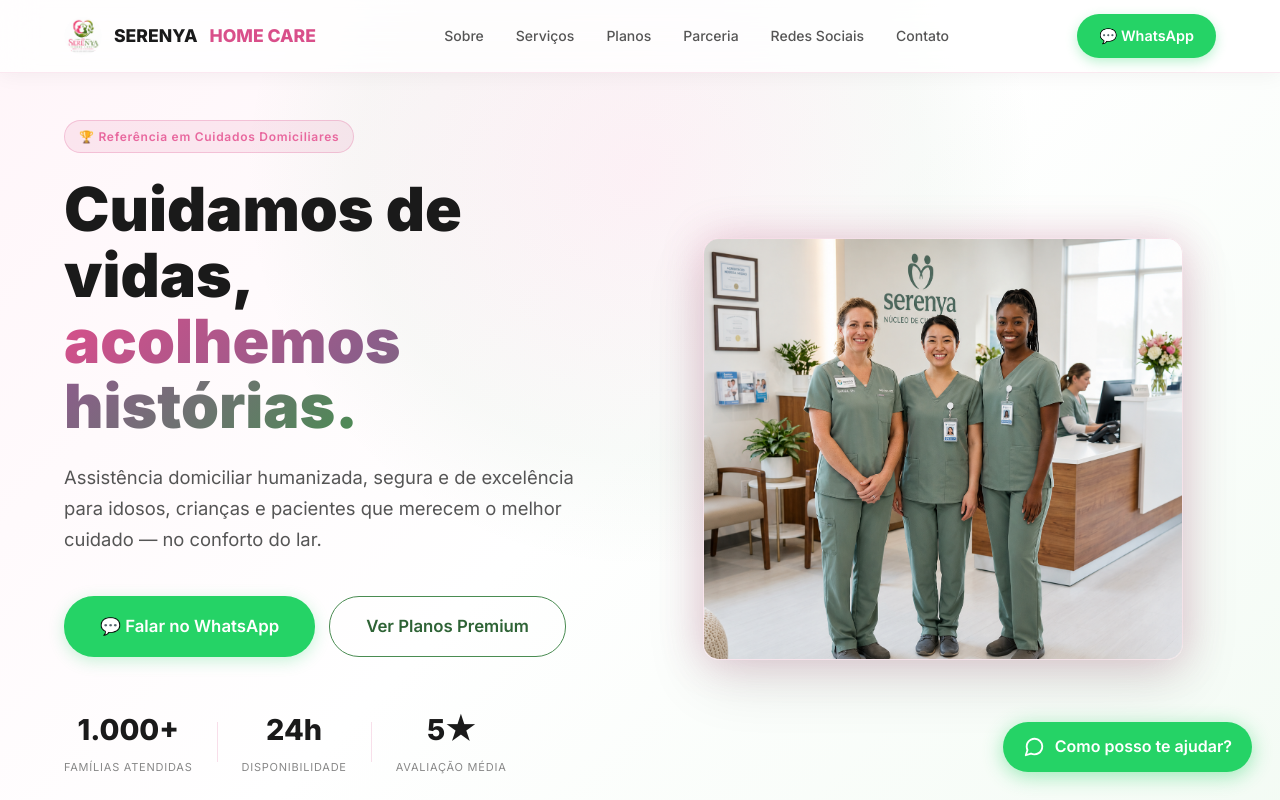
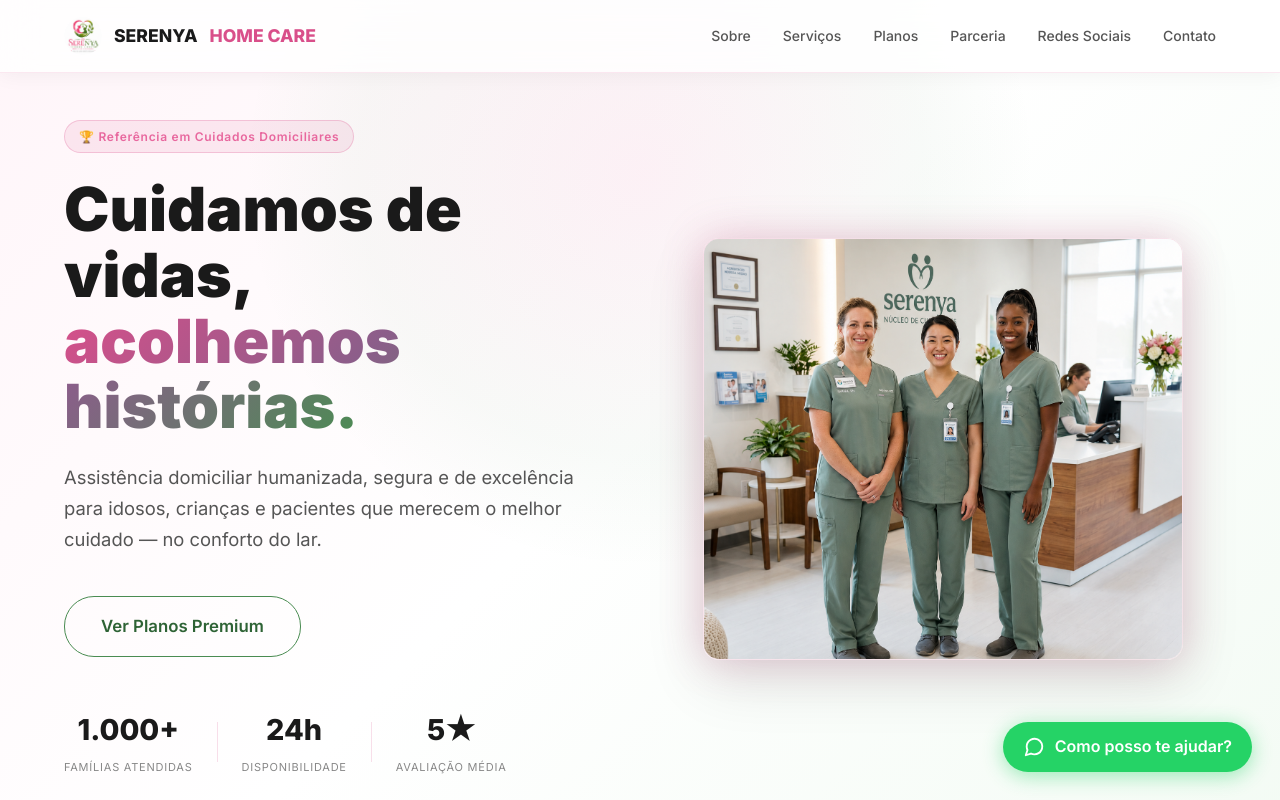
Before and after one commit to LeonardoGMendoza/SERENYAHOMECARE, a Next.js app: page / in a window 1280 px wide. Shown: the top 800 px of the page. Built offline with nearby package versions, Linux system fonts and the light colour scheme.

Commit message:
Remove botoes extras do WhatsApp, deixa so o flutuante

```diff
--- a/app/page.js
+++ b/app/page.js
@@ -172,9 +172,6 @@
                 Parceria oficial com especialistas em cuidados de feridas complexas, úlceras e curativos avançados. Quando seu paciente precisa de <strong>cuidados de feridas</strong> combinados com <strong>suporte domiciliar completo</strong>, as duas equipes trabalham juntas para garantir o melhor resultado.
               </p>
               <div className={styles.parceiraActions}>
-                <Link href={WA_LINK} target="_blank" className="btn btn-wa btn-sm">
-                  💬 WhatsApp Serenya
-                </Link>
                 <Link href="https://enfermeiraferidas.com.br/#parceiras" target="_blank" className="btn btn-outline btn-sm">
                   Ver Parceria Completa
                 </Link>
--- a/components/Hero.js
+++ b/components/Hero.js
@@ -25,9 +25,6 @@
               Assistência domiciliar humanizada, segura e de excelência para idosos, crianças e pacientes que merecem o melhor cuidado — no conforto do lar.
             </p>
             <div className={styles.heroActions}>
-              <Link href={waLink} target="_blank" className="btn btn-wa btn-lg">
-                💬 Falar no WhatsApp
-              </Link>
               <Link href="#planos" className="btn btn-outline-green btn-lg">
                 Ver Planos Premium
               </Link>
--- a/components/Navbar.js
+++ b/components/Navbar.js
@@ -24,10 +24,6 @@
           <li><Link href="#contato">Contato</Link></li>
         </ul>
 
-        <Link href={waLink} target="_blank" className={styles.contactBtn}>
-          💬 WhatsApp
-        </Link>
-
         <button className={styles.mobileBtn} onClick={() => setIsOpen(!isOpen)} aria-label="Menu">
           {isOpen ? '✕' : '☰'}
         </button>
@@ -43,9 +39,6 @@
             <li><Link href="#redes" onClick={() => setIsOpen(false)}>Redes Sociais</Link></li>
             <li><Link href="#contato" onClick={() => setIsOpen(false)}>Contato</Link></li>
           </ul>
-          <Link href={waLink} target="_blank" className={styles.mobileWa} onClick={() => setIsOpen(false)}>
-            💬 Falar no WhatsApp
-          </Link>
         </div>
       )}
     </header>
```
